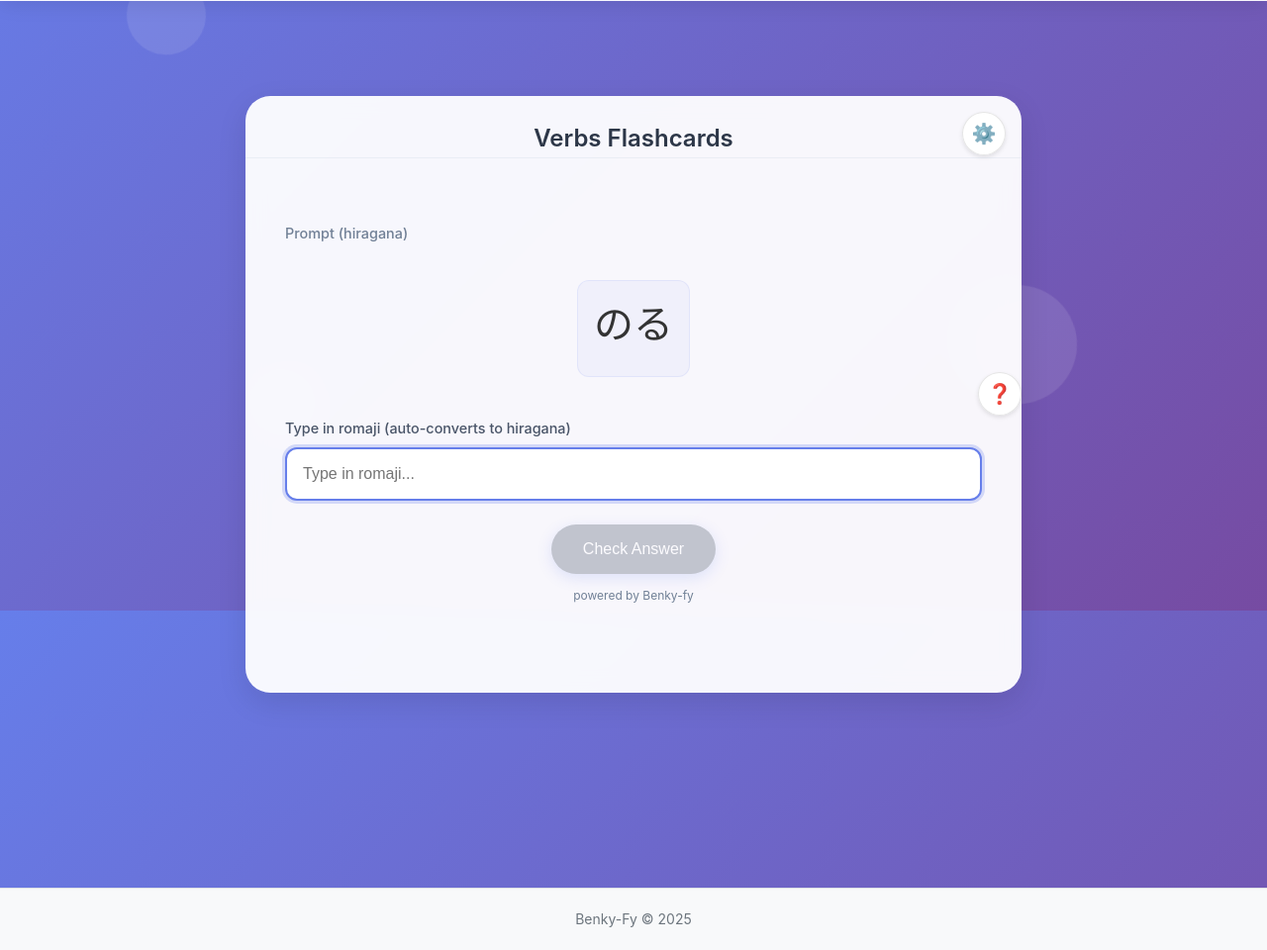
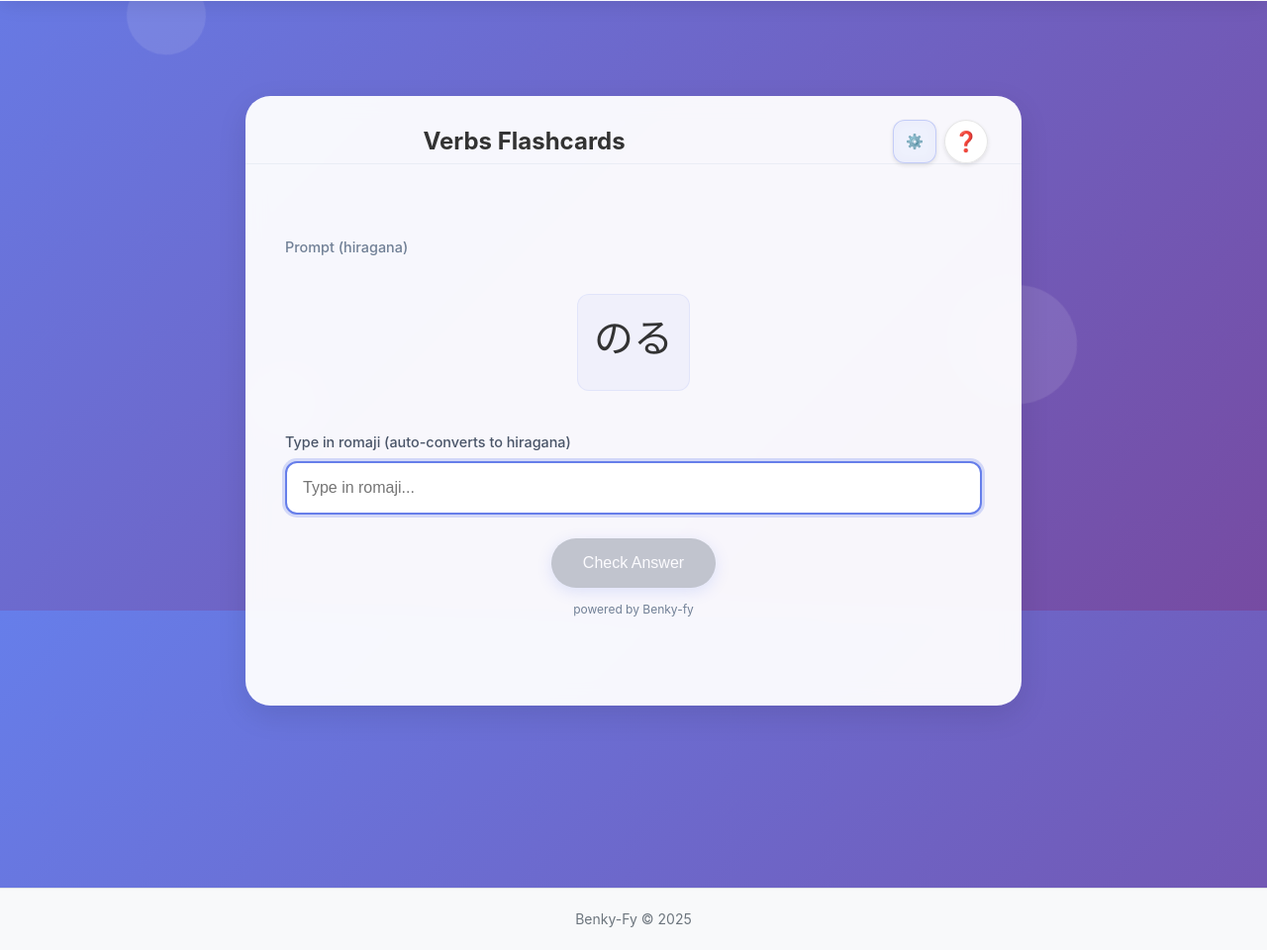
Before and after one commit to rfelixmg/benky-fy, a Flask app: page /begginer/verbs/ in a window 1280 px wide. Shown: the part 183-1143 px from the top of the page at 99% size. Run offline with Flask 3, Linux system fonts and the light colour scheme; the visitor is signed in with stand-in values (Sample User, id 1); parts of the project's set-up code (start-up, migrations or seed data) failed here and were passed over.

```diff
--- a/app/static/css/style.css
+++ b/app/static/css/style.css
@@ -217,6 +217,12 @@ body {
 	background: rgba(245, 101, 101, 0.3);
 	border: 2px solid rgba(245, 101, 101, 0.5);
 	box-shadow: 0 10px 30px rgba(245, 101, 101, 0.2);
+}
+
+.flashcard-module.partial {
+	background: rgba(255, 193, 7, 0.3);
+	border: 2px solid rgba(255, 193, 7, 0.5);
+	box-shadow: 0 10px 30px rgba(255, 193, 7, 0.2);
 }
 
 .panel h1, .panel h2, .panel h3 { color: #2d3748; }
@@ -1146,19 +1152,30 @@ body {
 	pointer-events: none;
 }
 
-.module-controls {
-	display: flex;
-	flex-direction: row;
-	align-items: center;
-	gap: 0.75rem;
-	position: absolute;
-	top: 0;
-	right: 0;
-	height: 100%;
-}
-
-.settings-toggle-btn,
-.help-toggle-btn {
+.flashcard-header {
+	display: flex;
+	align-items: center;
+	width: 100%;
+	margin-bottom: 2rem;
+}
+
+.header-title {
+	width: 70%;
+	text-align: center;
+	font-size: 1.5rem;
+	font-weight: bold;
+}
+
+.header-buttons {
+	width: 30%;
+	display: flex;
+	justify-content: flex-end;
+	gap: 8px; /* small padding between buttons */
+	padding-right: 10px;
+}
+
+.settings-btn,
+.help-btn {
 	background: rgba(255, 255, 255, 0.95);
 	border: 1px solid rgba(0, 0, 0, 0.1);
 	border-radius: 50%;
@@ -1175,8 +1192,8 @@ body {
 	backdrop-filter: blur(8px);
 }
 
-.settings-toggle-btn:hover,
-.help-toggle-btn:hover {
+.settings-btn:hover,
+.help-btn:hover {
 	background: rgba(255, 255, 255, 1);
 	border-color: rgba(59, 130, 246, 0.3);
 	color: #3b82f6;
@@ -1184,14 +1201,14 @@ body {
 	box-shadow: 0 4px 12px rgba(0, 0, 0, 0.15);
 }
 
-.settings-toggle-btn:active,
-.help-toggle-btn:active {
+.settings-btn:active,
+.help-btn:active {
 	transform: translateY(0);
 	box-shadow: 0 2px 4px rgba(0, 0, 0, 0.1);
 }
 
-.settings-toggle-btn:focus,
-.help-toggle-btn:focus {
+.settings-btn:focus,
+.help-btn:focus {
 	outline: none;
 	border-color: #3b82f6;
 	box-shadow: 0 0 0 3px rgba(59, 130, 246, 0.1);
--- a/app/static/js/components/flashcard-component.js
+++ b/app/static/js/components/flashcard-component.js
@@ -67,7 +67,7 @@ export class FlashcardComponent {
      * Setup settings toggle button
      */
     _setupToggleButton() {
-        const toggleBtn = document.querySelector('.settings-toggle-btn');
+        const toggleBtn = document.querySelector('.settings-btn');
         if (toggleBtn) {
             toggleBtn.addEventListener('click', () => {
                 this.settingsModal.toggle();
@@ -318,6 +318,17 @@ export class FlashcardComponent {
         feedbackElement.className = `feedback-message ${feedbackClass}`;
         feedbackElement.style.display = 'block';
 
+        // Apply feedback class to flashcard module for background colors
+        const flashcardModule = document.querySelector('.flashcard-module');
+        if (flashcardModule) {
+            // Remove any existing feedback classes
+            flashcardModule.classList.remove('correct', 'incorrect', 'partial');
+            // Add the new feedback class
+            if (feedbackClass) {
+                flashcardModule.classList.add(feedbackClass);
+            }
+        }
+
         // Hide feedback after delay
         setTimeout(() => {
             feedbackElement.style.display = 'none';
--- a/app/static/js/components/settings-modal.js
+++ b/app/static/js/components/settings-modal.js
@@ -69,7 +69,7 @@ export class SettingsModal {
         // Close modal when clicking outside
         document.addEventListener('click', (event) => {
             if (this.isVisible && !this.modal.contains(event.target) &&
-                !event.target.closest('.settings-toggle-btn')) {
+                !event.target.closest('.settings-btn')) {
                 this.hide();
             }
         });
--- a/app/templates/flashcard/flashcard.html
+++ b/app/templates/flashcard/flashcard.html
@@ -4,13 +4,13 @@
 <meta name="user-authenticated" content="{% if current_user %}true{% else %}false{% endif %}">
 <div class="flashcard-container">
 	<section class="flashcard-module">
-		<div class="module-controls">
-			<button class="settings-toggle-btn" title="Settings">⚙️</button>
-			<button class="help-toggle-btn" id="helpToggleBtn" title="Word Information">❓</button>
+		<div class="flashcard-header">
+			<div class="header-title">{{ module_name|title }} Flashcards</div>
+			<div class="header-buttons">
+				<button class="settings-btn" title="Settings">⚙️</button>
+				<button class="help-btn" id="helpToggleBtn" title="Word Information">❓</button>
+			</div>
 		</div>
-		<header class="flashcard-header">
-			<h1>{{ module_name|title }} Flashcards</h1>
-		</header>
 
 		<!-- Include Settings Modal -->
 		{% include 'flashcard/components/settings_modal.html' %}
```
